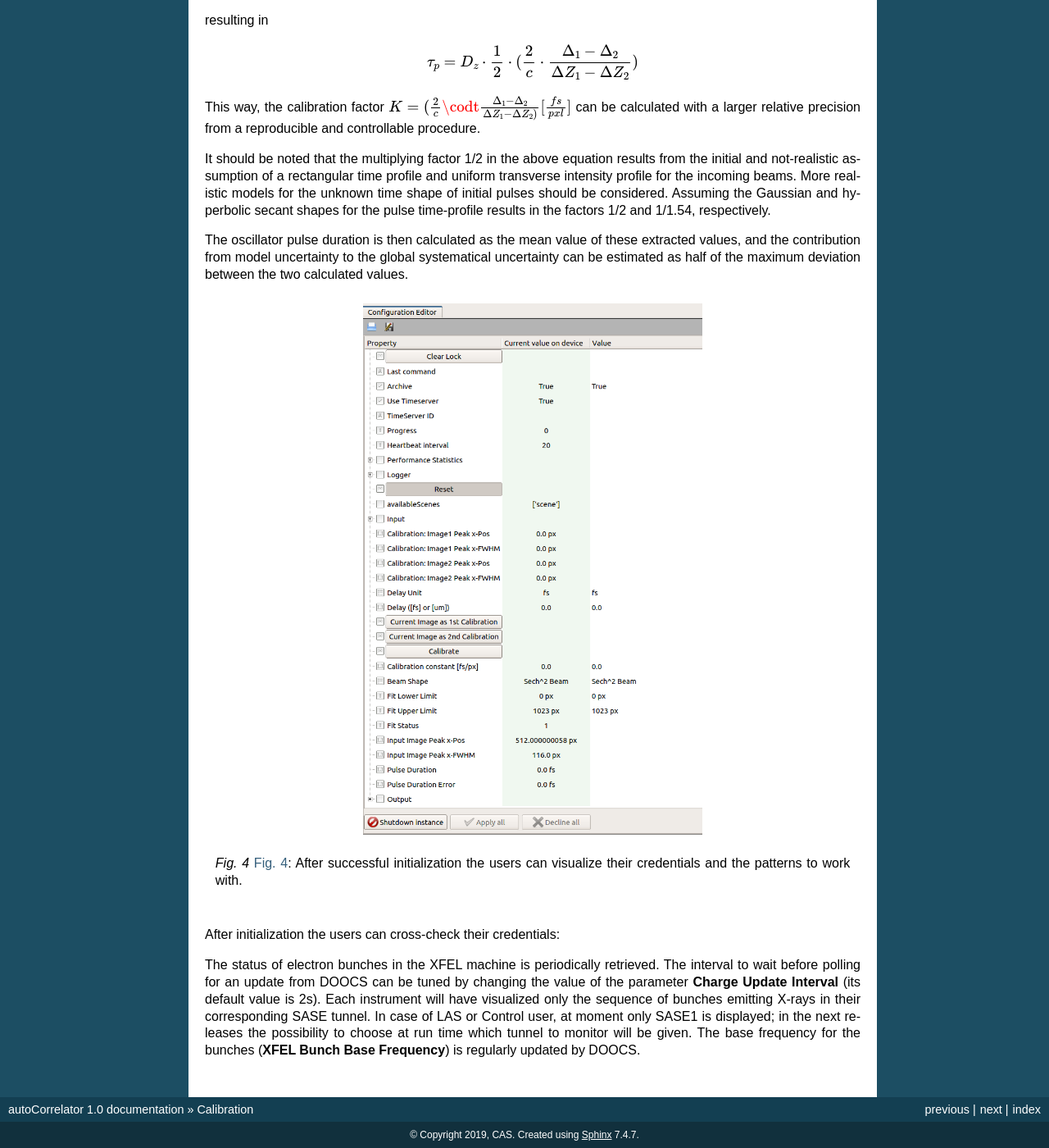
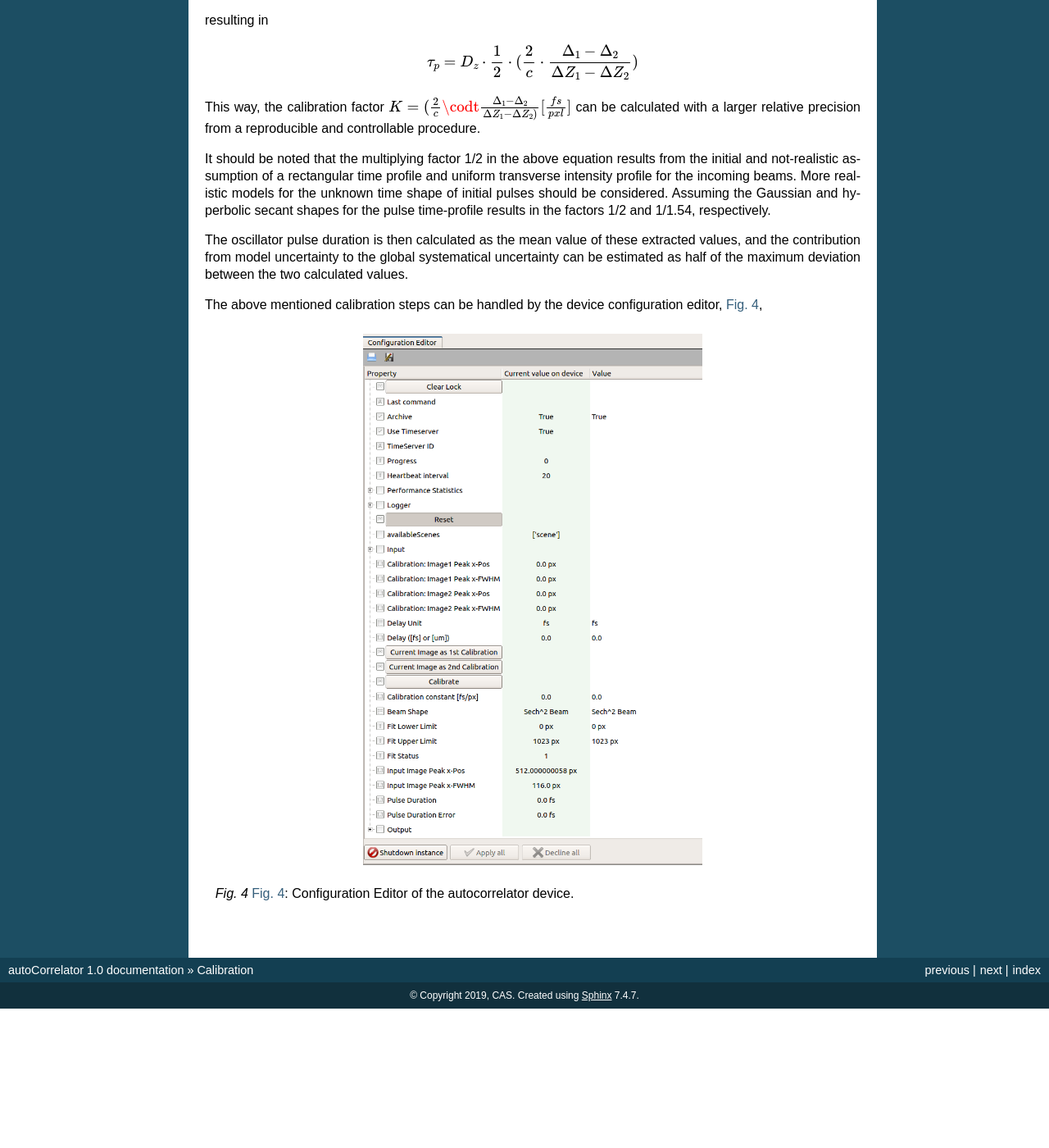
Before and after one commit to European-XFEL/imageProcessor, a Sphinx documentation site: the page built from doc/source/calibration.rst, in a window 1280 px wide and 1400 px high, scrolled down 1012 px. Shown: the whole window at 82% size. Built offline with Sphinx 7.4.7, drawn with Linux system fonts in a browser that asks for light colours; after the commit the page ends 2242 px from its top, so only the background shows below that.

Commit message:
calibration: texting

```diff
--- a/doc/source/calibration.rst
+++ b/doc/source/calibration.rst
@@ -82,25 +82,14 @@ extracted values, and the contribution from model uncertainty to the
 global systematical uncertainty can be estimated as half of the maximum
 deviation between the two calculated values.
 
+The above mentioned calibration steps can be handled by the device
+configuration editor, :numref:`Fig. %s <fig-editor>`,
+
 .. _fig-editor:
 
 .. figure:: _images/device_editor.png
    :scale: 60 %
    :align: center
 
-   :numref:`Fig. %s <fig-editor>`: After successful initialization
-   the users can visualize their credentials and the patterns
-   to work with.
-
-After initialization the users can cross-check their credentials:
-
-The status of electron bunches in the XFEL machine is periodically
-retrieved. The interval to wait before polling for an update from DOOCS
-can be tuned by changing the value of the parameter
-**Charge Update Interval** (its default value is 2s).
-Each instrument will have visualized only the sequence of bunches emitting
-X-rays in their corresponding SASE tunnel. In case of LAS or Control
-user, at moment only SASE1 is displayed; in the next releases the possibility
-to choose at run time which tunnel to monitor will be given.
-The base frequency for the bunches (**XFEL Bunch Base Frequency**)
-is regularly updated by DOOCS.
+   :numref:`Fig. %s <fig-editor>`: Configuration Editor of the
+   autocorrelator device.
```
